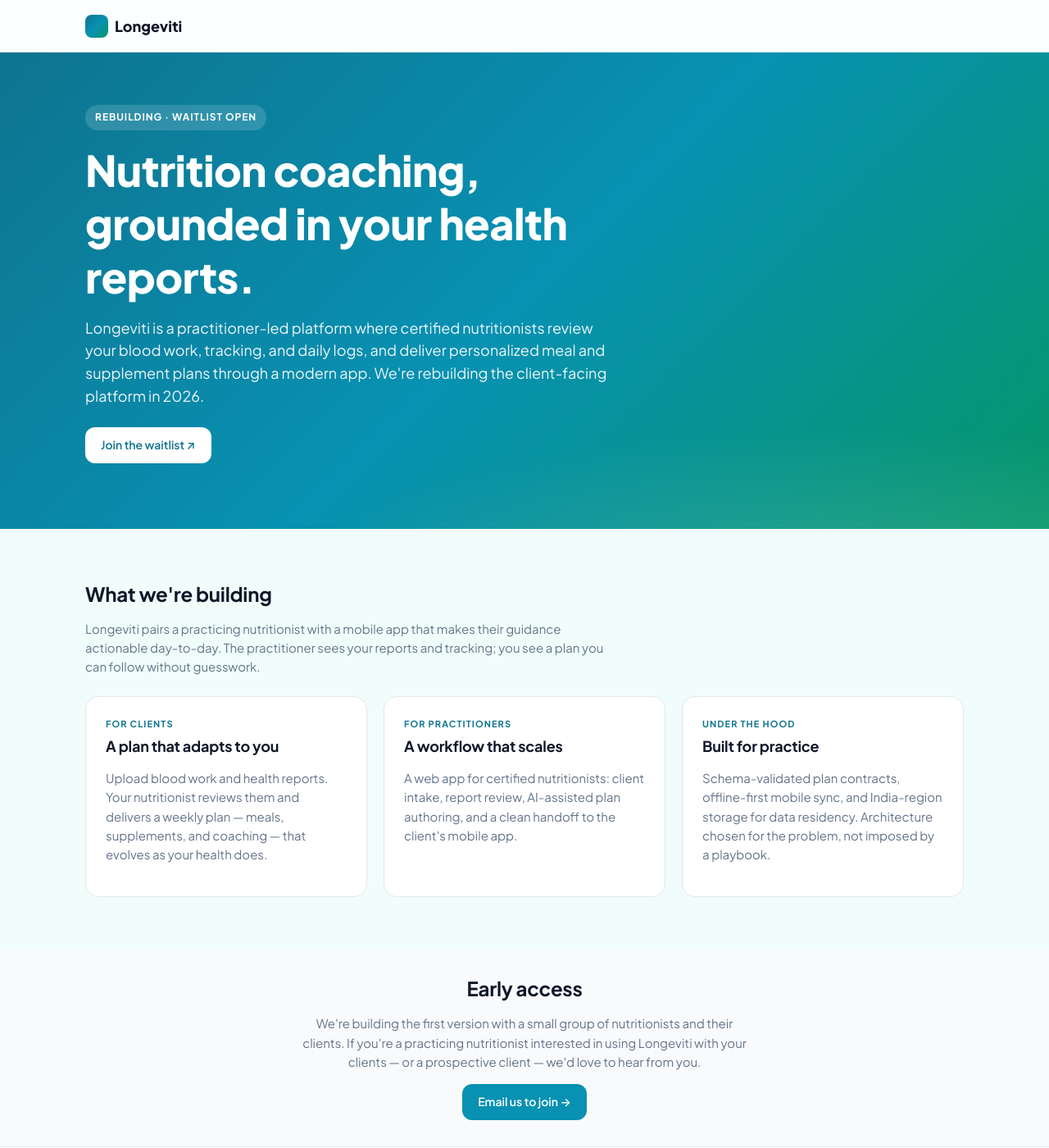
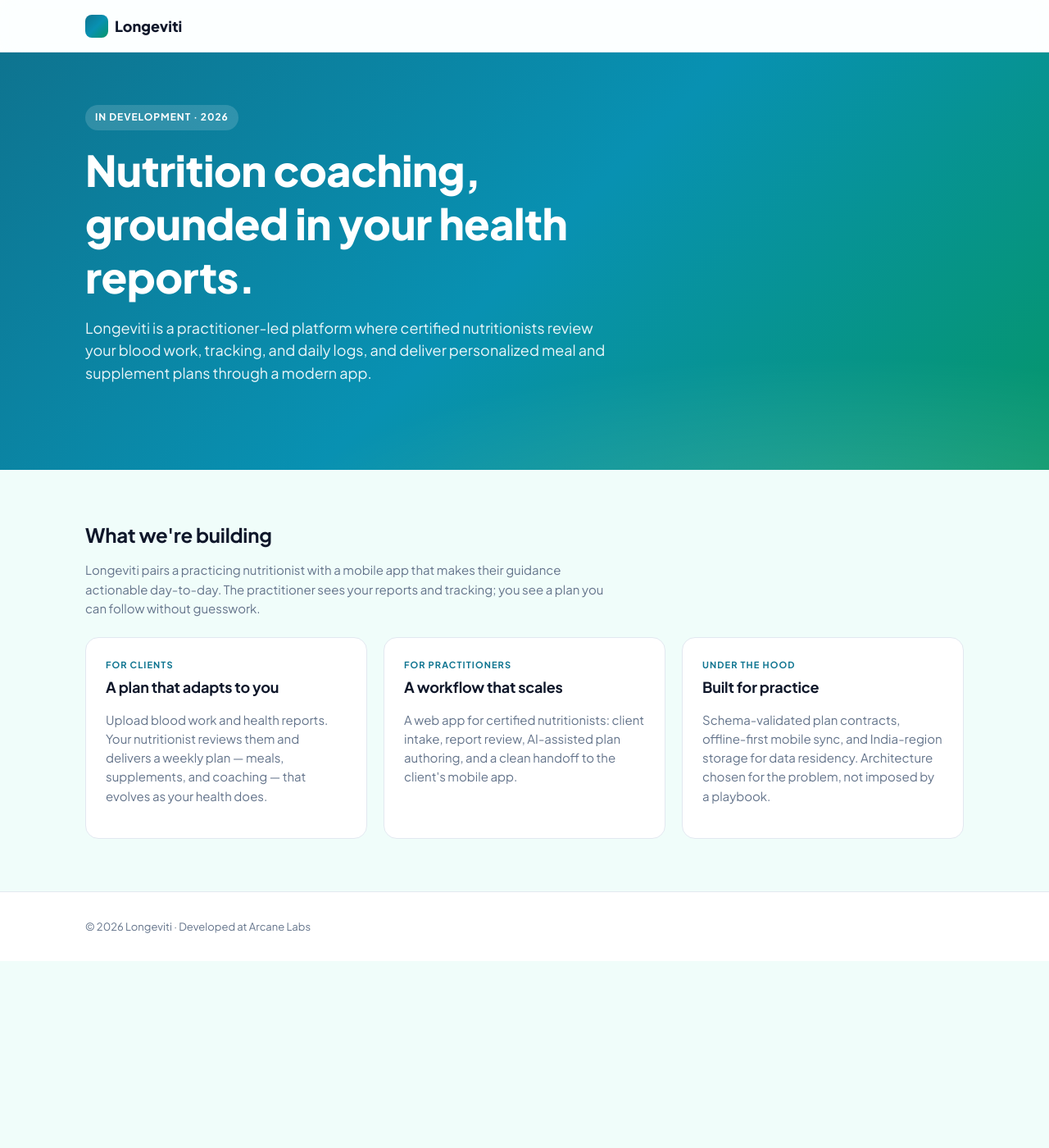
Before and after one commit to arcanelabsio/longeviti-site, a Jekyll site: the page built from index.html, in a window 1280 px wide and 1400 px high. Shown: the whole window at 82% size. Built offline with Jekyll 4.4.1, drawn with Linux system fonts in a browser that asks for light colours.

Commit message:
refactor: drop waitlist and contact CTAs from landing page
Strip the "Join the waitlist" hero CTA, the "Early access / Email us
to join" section, the eyebrow label, the 404 waitlist link, and the
footer contact mailto. Site now reads as an informational landing
page for the platform build, not a funnel.

```diff
--- a/_config.yml
+++ b/_config.yml
@@ -3,8 +3,7 @@
 description: >
   Longeviti is a practitioner-led nutrition coaching platform developed at
   Arcane Labs. Certified nutritionists review your health reports and deliver
-  personalized meal and supplement plans through a modern app. Rebuilding the
-  client-facing platform in 2026 — join the waitlist.
+  personalized meal and supplement plans through a modern app.
 
 url: "https://longeviti.app"
 baseurl: ""
--- a/_includes/footer.html
+++ b/_includes/footer.html
@@ -4,8 +4,5 @@
       © {{ 'now' | date: "%Y" }} Longeviti · Developed at
       <a href="https://arcanelabs.info" rel="noopener">Arcane Labs</a>
     </div>
-    <div>
-      <a href="mailto:hello@arcanelabs.info">Contact</a>
-    </div>
   </div>
 </footer>
--- a/index.html
+++ b/index.html
@@ -1,22 +1,18 @@
 ---
 layout: default
 title: Longeviti — Nutrition coaching, grounded in your health reports
-description: Longeviti is a practitioner-led nutrition coaching platform. Certified nutritionists review your health reports and deliver personalized meal and supplement plans through a modern app. Rebuilding in 2026 — join the waitlist.
+description: Longeviti is a practitioner-led nutrition coaching platform. Certified nutritionists review your health reports and deliver personalized meal and supplement plans through a modern app.
 ---
 
 <section class="hero">
   <div class="hero__inner">
-    <span class="hero__eyebrow">Rebuilding · Waitlist open</span>
+    <span class="hero__eyebrow">In development · 2026</span>
     <h1>Nutrition coaching, grounded in your health reports.</h1>
     <p class="lead">
       Longeviti is a practitioner-led platform where certified nutritionists
       review your blood work, tracking, and daily logs, and deliver
-      personalized meal and supplement plans through a modern app. We're
-      rebuilding the client-facing platform in 2026.
+      personalized meal and supplement plans through a modern app.
     </p>
-    <div class="hero__cta">
-      <a class="btn btn--primary" href="mailto:hello@arcanelabs.info?subject=Longeviti%20waitlist">Join the waitlist ↗</a>
-    </div>
   </div>
 </section>
 
@@ -48,18 +44,3 @@
     </div>
   </div>
 </section>
-
-<section class="section section--tight" style="background: var(--surface-alt);">
-  <div class="container" style="text-align: center;">
-    <h2 class="mt-0">Early access</h2>
-    <p class="muted" style="max-width: 560px; margin-left: auto; margin-right: auto;">
-      We're building the first version with a small group of nutritionists
-      and their clients. If you're a practicing nutritionist interested in
-      using Longeviti with your clients — or a prospective client — we'd
-      love to hear from you.
-    </p>
-    <div style="margin-top: var(--sp-xl);">
-      <a class="btn btn--solid" href="mailto:hello@arcanelabs.info?subject=Longeviti%20waitlist">Email us to join →</a>
-    </div>
-  </div>
-</section>
```
Also changed, not shown: 404.html (+1 -6 lines), README.md.
